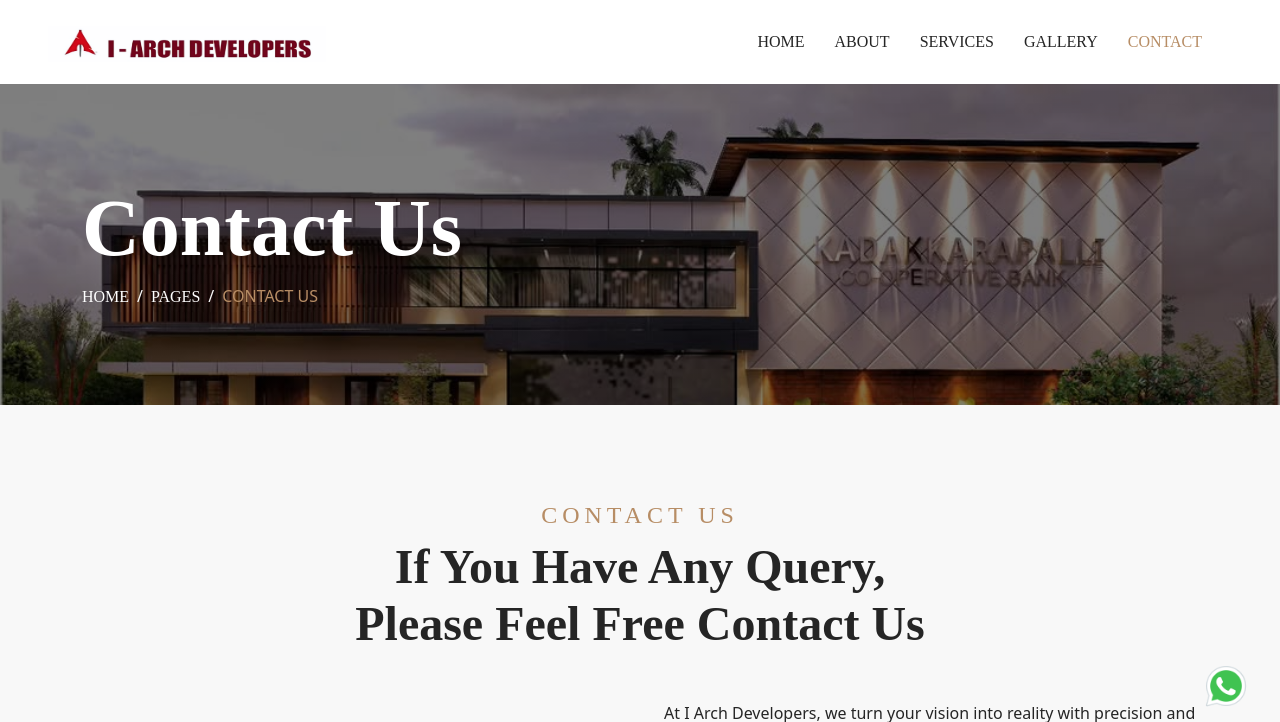
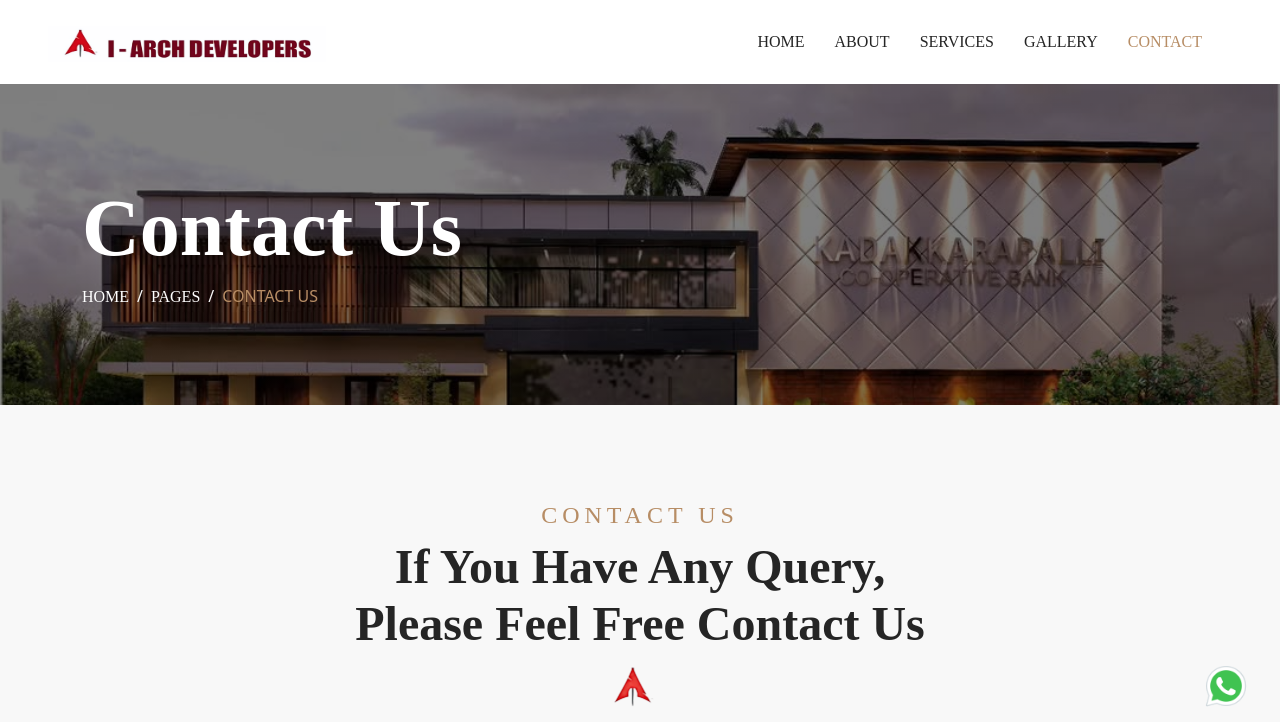
Before and after one commit to auxxweb/iarc-developers, a plain HTML site: page contact.html in a window 1280 px wide. Shown: the top 722 px of the page. Drawn offline with nearby package versions, Linux system fonts and the light colour scheme.

Commit message:
logo added

```diff
--- a/contact.html
+++ b/contact.html
@@ -125,6 +125,7 @@
                     <h4 class="section-title">Contact Us</h4>
                     <h1 class="display-5 mb-4">
                         If You Have Any Query, Please Feel Free Contact Us
+                        <img class="me-3" src="img/icons/icon-1.png" alt="Icon" />
                     </h1>
                 </div>
                 <div class="row g-5">
```
